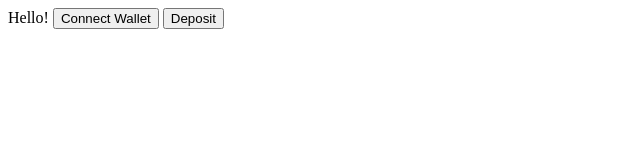
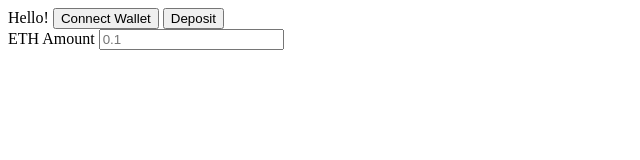
Before and after one commit to AkiraMatthew/hardhat-fundme-frontend, a website with bundled scripts: page public/index.html in a window 1280 px wide. Shown: the whole page, without its empty margins (0-640 px from the left). Built offline with nearby package versions, Linux system fonts and the light colour scheme.

Commit message:
input form

```diff
--- a/public/index.html
+++ b/public/index.html
@@ -10,6 +10,11 @@
     <script src="./index.js" type="module"></script>
     <button id="connectButton">Connect Wallet</button>
     <button id="fundButton">Deposit</button>
+    <!-- form -->
+    <div>
+        <label for="fund">ETH Amount</label>
+        <input id="ethAmount" placeholder="0.1" />
+    </div>
 </body>
 
 </html>
--- a/public/index.js
+++ b/public/index.js
@@ -18,7 +18,7 @@ async function connect() {
 }
 // fund function
 async function fund() {
-    const ethAmount = "25";
+    const ethAmount = document.getElementById("ethAmount").value; // buggy, needs a minimum value of 25eth
     console.log(`Funding with ${ethAmount}...`);
     if (typeof window.ethereum !== "undefined") {
         // The following is what we need to send a trx through a
```
